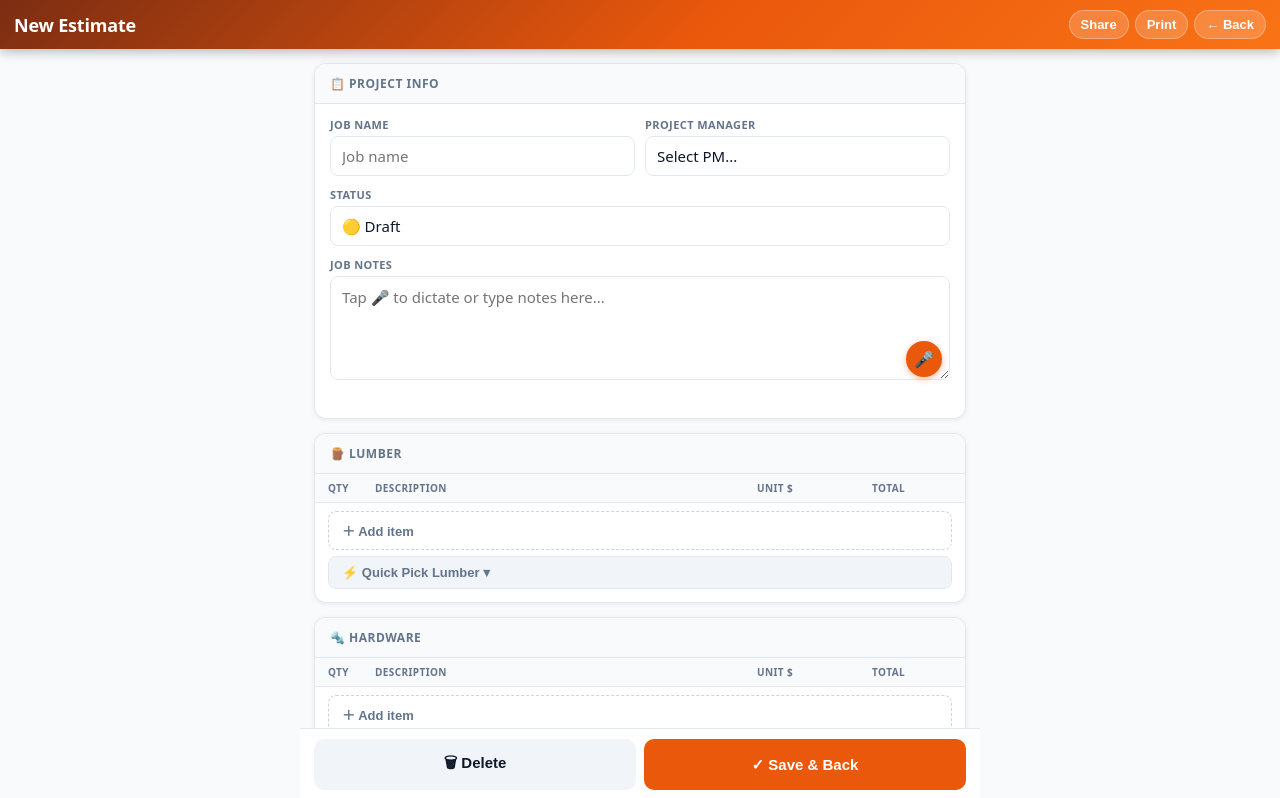
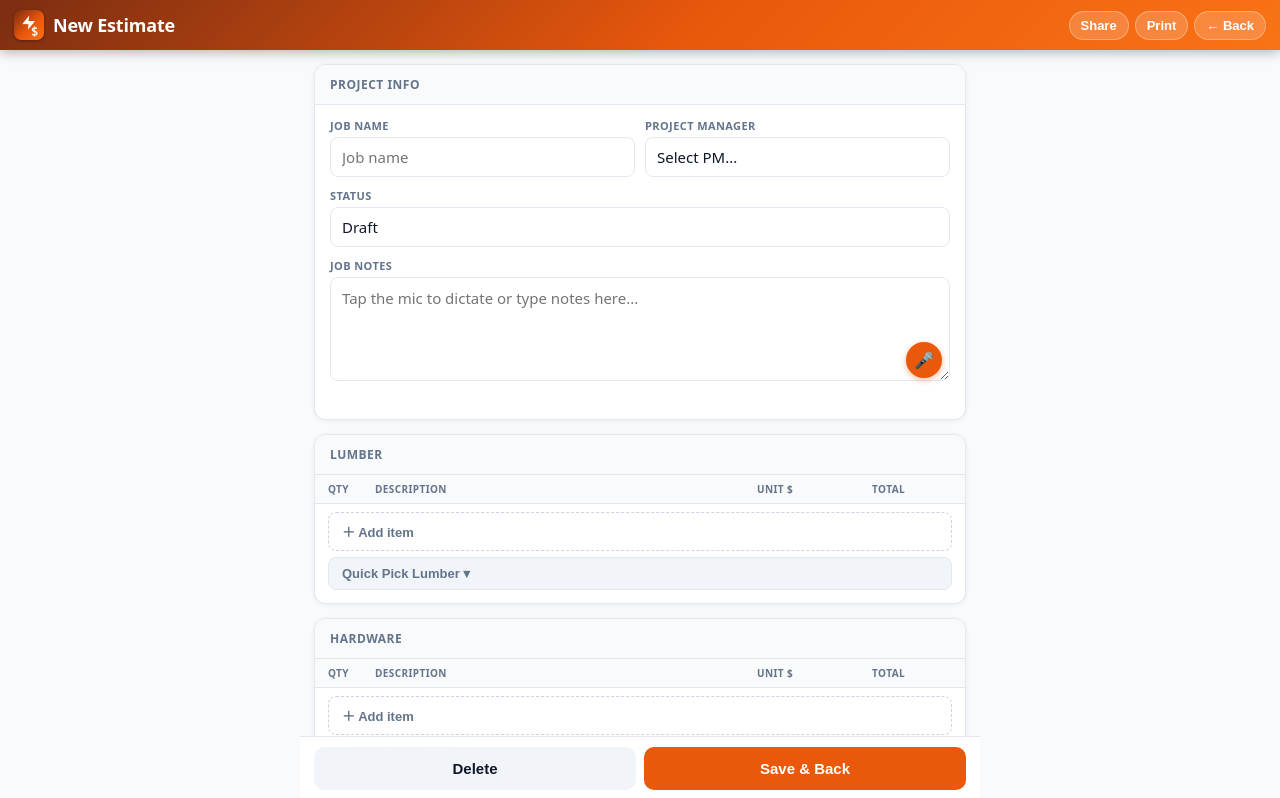
Before and after one commit to ethanperrine111-gif/estimates, a plain HTML site: page index.html in a window 1280 px wide. Both pictures are taken after a click on the button "＋ New Estimate". Shown: the top 798 px of the page. Drawn offline with Linux system fonts and the light colour scheme.

Commit message:
Remove decorative emoji, add logo to top bar

```diff
--- a/index.html
+++ b/index.html
@@ -19,6 +19,8 @@ html,body{height:100%;font-family:system-ui,-apple-system,BlinkMacSystemFont,'Se
 
 /* ── Header ── */
 #hdr{background:linear-gradient(135deg,#7c2d12 0%,var(--brand) 55%,var(--brand-lt) 100%);padding:10px 14px;padding-top:calc(10px + env(safe-area-inset-top,0px));display:flex;align-items:center;justify-content:space-between;position:sticky;top:0;z-index:100;box-shadow:0 2px 12px rgba(0,0,0,.3);}
+#hdr-l{display:flex;align-items:center;gap:9px;flex:1;min-width:0;}
+#hdr-logo{width:30px;height:30px;border-radius:7px;flex-shrink:0;box-shadow:0 1px 3px rgba(0,0,0,.35);}
 #hdr-title{color:#fff;font-size:18px;font-weight:800;letter-spacing:-.2px;flex:1;min-width:0;white-space:nowrap;overflow:hidden;text-overflow:ellipsis;}
 #hdr-r{display:flex;gap:6px;flex-shrink:0;}
 .hbtn{background:rgba(255,255,255,.18);border:1.5px solid rgba(255,255,255,.3);color:#fff;padding:6px 11px;border-radius:20px;font-size:13px;font-weight:700;cursor:pointer;display:none;white-space:nowrap;}
@@ -173,7 +175,10 @@ textarea.finp{resize:vertical;min-height:80px;line-height:1.5;}
 
 <!-- ── Header ── -->
 <div id="hdr">
-  <div id="hdr-title">🏗️ Estimates</div>
+  <div id="hdr-l">
+    <img id="hdr-logo" src="icon-192.png" alt="QuickQuote"/>
+    <div id="hdr-title">QuickQuote</div>
+  </div>
   <div id="hdr-r">
     <button class="hbtn" id="share-btn" onclick="showShare()">Share</button>
     <button class="hbtn" id="print-btn" onclick="window.print()">Print</button>
@@ -198,7 +203,7 @@ textarea.finp{resize:vertical;min-height:80px;line-height:1.5;}
 
   <!-- Project Info -->
   <div class="card">
-    <div class="card-hdr"><span class="card-ttl">📋 Project Info</span></div>
+    <div class="card-hdr"><span class="card-ttl">Project Info</span></div>
     <div class="card-bd">
       <div class="fgrid">
         <div class="frow">
@@ -225,16 +230,16 @@ textarea.finp{resize:vertical;min-height:80px;line-height:1.5;}
       <div class="frow" style="margin-top:11px;">
         <label class="flbl">Status</label>
         <select class="finp" id="f-status" onchange="sv()">
-          <option value="draft">🟡 Draft</option>
-          <option value="sent">🔵 Sent</option>
-          <option value="approved">🟢 Approved</option>
-          <option value="completed">✅ Completed</option>
+          <option value="draft">Draft</option>
+          <option value="sent">Sent</option>
+          <option value="approved">Approved</option>
+          <option value="completed">Completed</option>
         </select>
       </div>
       <div class="frow" style="margin-top:11px;">
         <label class="flbl">Job Notes</label>
         <div class="notes-wrap">
-          <textarea class="finp" id="f-notes" placeholder="Tap 🎤 to dictate or type notes here..." style="padding-bottom:48px;" oninput="sv()"></textarea>
+          <textarea class="finp" id="f-notes" placeholder="Tap the mic to dictate or type notes here..." style="padding-bottom:48px;" oninput="sv()"></textarea>
           <button class="mic-btn" id="mic-btn" onclick="toggleMic()" title="Tap to dictate">🎤</button>
         </div>
         <div id="mic-interim"></div>
@@ -245,7 +250,7 @@ textarea.finp{resize:vertical;min-height:80px;line-height:1.5;}
   <!-- Lumber -->
   <div class="card">
     <div class="card-hdr">
-      <span class="card-ttl">🪵 Lumber</span>
+      <span class="card-ttl">Lumber</span>
       <span id="lumber-sub-lbl" style="font-size:13px;font-weight:800;color:var(--brand)"></span>
     </div>
     <div style="overflow-x:auto;">
@@ -262,7 +267,7 @@ textarea.finp{resize:vertical;min-height:80px;line-height:1.5;}
     </div>
     <div class="tbl-actions">
       <button class="add-item-btn" onclick="addItem('lumber')">＋ Add item</button>
-      <button class="quick-toggle" id="lumber-qt" onclick="toggleQuick('lumber')">⚡ Quick Pick Lumber ▾</button>
+      <button class="quick-toggle" id="lumber-qt" onclick="toggleQuick('lumber')">Quick Pick Lumber ▾</button>
     </div>
     <div class="quick-panel" id="lumber-qp">
       <div class="qg-lbl">2×4</div>
@@ -342,7 +347,7 @@ textarea.finp{resize:vertical;min-height:80px;line-height:1.5;}
   <!-- Hardware -->
   <div class="card">
     <div class="card-hdr">
-      <span class="card-ttl">🔩 Hardware</span>
+      <span class="card-ttl">Hardware</span>
       <span id="hardware-sub-lbl" style="font-size:13px;font-weight:800;color:var(--brand)"></span>
     </div>
     <div style="overflow-x:auto;">
@@ -359,7 +364,7 @@ textarea.finp{resize:vertical;min-height:80px;line-height:1.5;}
     </div>
     <div class="tbl-actions">
       <button class="add-item-btn" onclick="addItem('hardware')">＋ Add item</button>
-      <button class="quick-toggle" id="hardware-qt" onclick="toggleQuick('hardware')">⚡ Quick Pick Hardware ▾</button>
+      <button class="quick-toggle" id="hardware-qt" onclick="toggleQuick('hardware')">Quick Pick Hardware ▾</button>
     </div>
     <div class="quick-panel" id="hardware-qp">
       <div class="qg-lbl">Hurricane &amp; Rafter Ties</div>
@@ -431,7 +436,7 @@ textarea.finp{resize:vertical;min-height:80px;line-height:1.5;}
 
   <!-- Materials Pricing -->
   <div class="card">
-    <div class="card-hdr"><span class="card-ttl">💰 Materials Pricing</span></div>
+    <div class="card-hdr"><span class="card-ttl">Materials Pricing</span></div>
     <div class="card-bd">
 
       <div class="prow">
@@ -482,7 +487,7 @@ textarea.finp{resize:vertical;min-height:80px;line-height:1.5;}
 
   <!-- Labor -->
   <div class="card">
-    <div class="card-hdr"><span class="card-ttl">👷 Labor</span></div>
+    <div class="card-hdr"><span class="card-ttl">Labor</span></div>
     <div class="card-bd">
       <div class="fgrid" style="margin-bottom:13px;">
         <div class="frow">
@@ -518,7 +523,7 @@ textarea.finp{resize:vertical;min-height:80px;line-height:1.5;}
 
   <!-- Other Expenses -->
   <div class="card">
-    <div class="card-hdr"><span class="card-ttl">🧾 Other Expenses</span></div>
+    <div class="card-hdr"><span class="card-ttl">Other Expenses</span></div>
     <div class="card-bd">
       <div class="prow" style="border-bottom:none;">
         <div class="plbl">My Expenses</div>
@@ -541,7 +546,7 @@ textarea.finp{resize:vertical;min-height:80px;line-height:1.5;}
 
   <!-- Summary -->
   <div class="card">
-    <div class="card-hdr"><span class="card-ttl">📊 Summary</span></div>
+    <div class="card-hdr"><span class="card-ttl">Summary</span></div>
     <div class="card-bd">
       <div class="sline"><div class="slbl">Client Materials</div><div class="sval" id="s-mat"></div></div>
       <div class="sline"><div class="slbl">Client Labor + Demo</div><div class="sval" id="s-lab"></div></div>
@@ -570,8 +575,8 @@ textarea.finp{resize:vertical;min-height:80px;line-height:1.5;}
 
 <!-- ── Bottom Bar ── -->
 <div id="bot-bar">
-  <button class="abtn secondary" onclick="delEst()">🗑 Delete</button>
-  <button class="abtn primary" onclick="goList()">✓ Save &amp; Back</button>
+  <button class="abtn secondary" onclick="delEst()">Delete</button>
+  <button class="abtn primary" onclick="goList()">Save &amp; Back</button>
 </div>
 
 <!-- ── Share Modal ── -->
@@ -583,7 +588,7 @@ textarea.finp{resize:vertical;min-height:80px;line-height:1.5;}
     </div>
     <textarea id="share-txt" readonly></textarea>
     <div class="sm-foot">
-      <button class="abtn secondary" id="copy-btn" onclick="copyShare()" style="flex:1;">📋 Copy</button>
+      <button class="abtn secondary" id="copy-btn" onclick="copyShare()" style="flex:1;">Copy</button>
       <button class="abtn primary" onclick="closeShare()" style="flex:1;">Done</button>
     </div>
   </div>
@@ -628,7 +633,7 @@ function goList() {
   document.getElementById('list-view').classList.add('on');
   document.getElementById('edit-view').classList.remove('on');
   document.getElementById('bot-bar').style.display = 'none';
-  document.getElementById('hdr-title').textContent = '🏗️ Estimates';
+  document.getElementById('hdr-title').textContent = 'QuickQuote';
   ['back-btn','print-btn','share-btn'].forEach(id => { document.getElementById(id).style.display = 'none'; });
   renderList();
 }
@@ -951,8 +956,8 @@ function toggleQuick(type) {
   const btn = document.getElementById(`${type}-qt`);
   const open = panel.classList.toggle('open');
   btn.textContent = open
-    ? `⚡ Quick Pick ${type.charAt(0).toUpperCase()+type.slice(1)} ▴`
-    : `⚡ Quick Pick ${type.charAt(0).toUpperCase()+type.slice(1)} ▾`;
+    ? `Quick Pick ${type.charAt(0).toUpperCase()+type.slice(1)} ▴`
+    : `Quick Pick ${type.charAt(0).toUpperCase()+type.slice(1)} ▾`;
 }
 
 /* ══════════════════════════════════════════
@@ -1041,7 +1046,7 @@ function calcGrandTotal(e) {
 function renderList() {
   const el = document.getElementById('est-list');
   if (!db.ests.length) {
-    el.innerHTML=`<div class="empty-state"><div class="empty-ico">📋</div><div class="empty-msg">No estimates yet</div><div class="empty-sub">Tap above to create one</div></div>`;
+    el.innerHTML=`<div class="empty-state"><div class="empty-msg">No estimates yet</div><div class="empty-sub">Tap above to create one</div></div>`;
     return;
   }
   const colors={draft:'#ca8a04',sent:'#2563eb',approved:'#16a34a',completed:'#7c3aed'};
@@ -1050,7 +1055,6 @@ function renderList() {
     const pmDisplay = e.pmOther || e.pm || '';
     const meta=[pmDisplay?'PM: '+esc(pmDisplay):'',`<span style="color:${sc};font-weight:700">${e.status||'draft'}</span>`].filter(Boolean).join(' · ');
     return`<div class="est-card" onclick="goEdit('${e.id}')">
-      <div class="ec-icon">🏗️</div>
       <div class="ec-info">
         <div class="ec-name">${esc(e.client||'Untitled Estimate')}</div>
         <div class="ec-meta">${meta}</div>
@@ -1126,8 +1130,8 @@ function copyShare(){
   const btn=document.getElementById('copy-btn');
   txt.select(); txt.setSelectionRange(0,99999);
   try{ document.execCommand('copy'); } catch(e){ if(navigator.clipboard) navigator.clipboard.writeText(txt.value).catch(function(){}); }
-  btn.textContent='✓ Copied!';
-  setTimeout(()=>{ btn.textContent='📋 Copy'; },2000);
+  btn.textContent='Copied!';
+  setTimeout(()=>{ btn.textContent='Copy'; },2000);
 }
 
 document.getElementById('share-modal').addEventListener('click',function(e){ if(e.target===this) closeShare(); });
```
